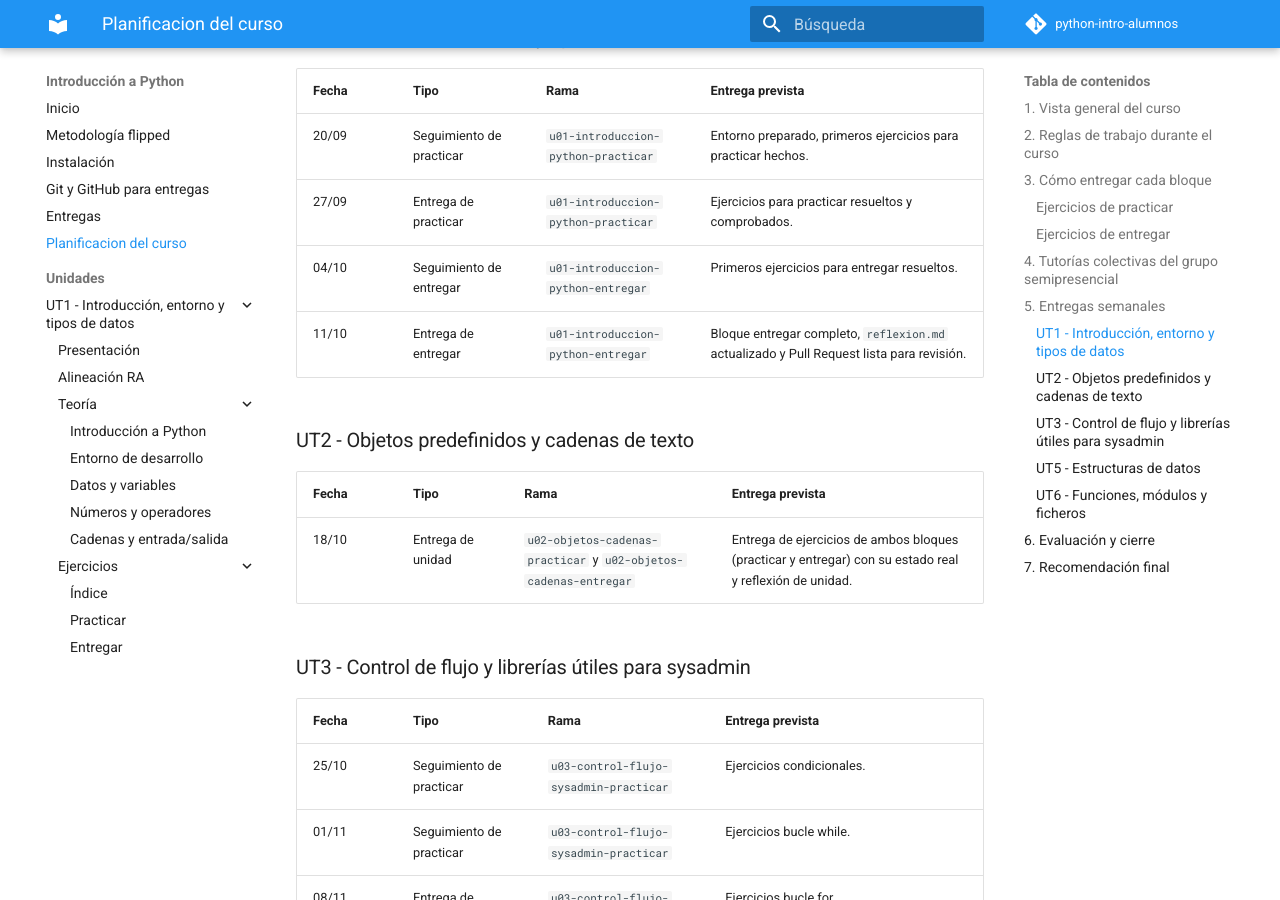
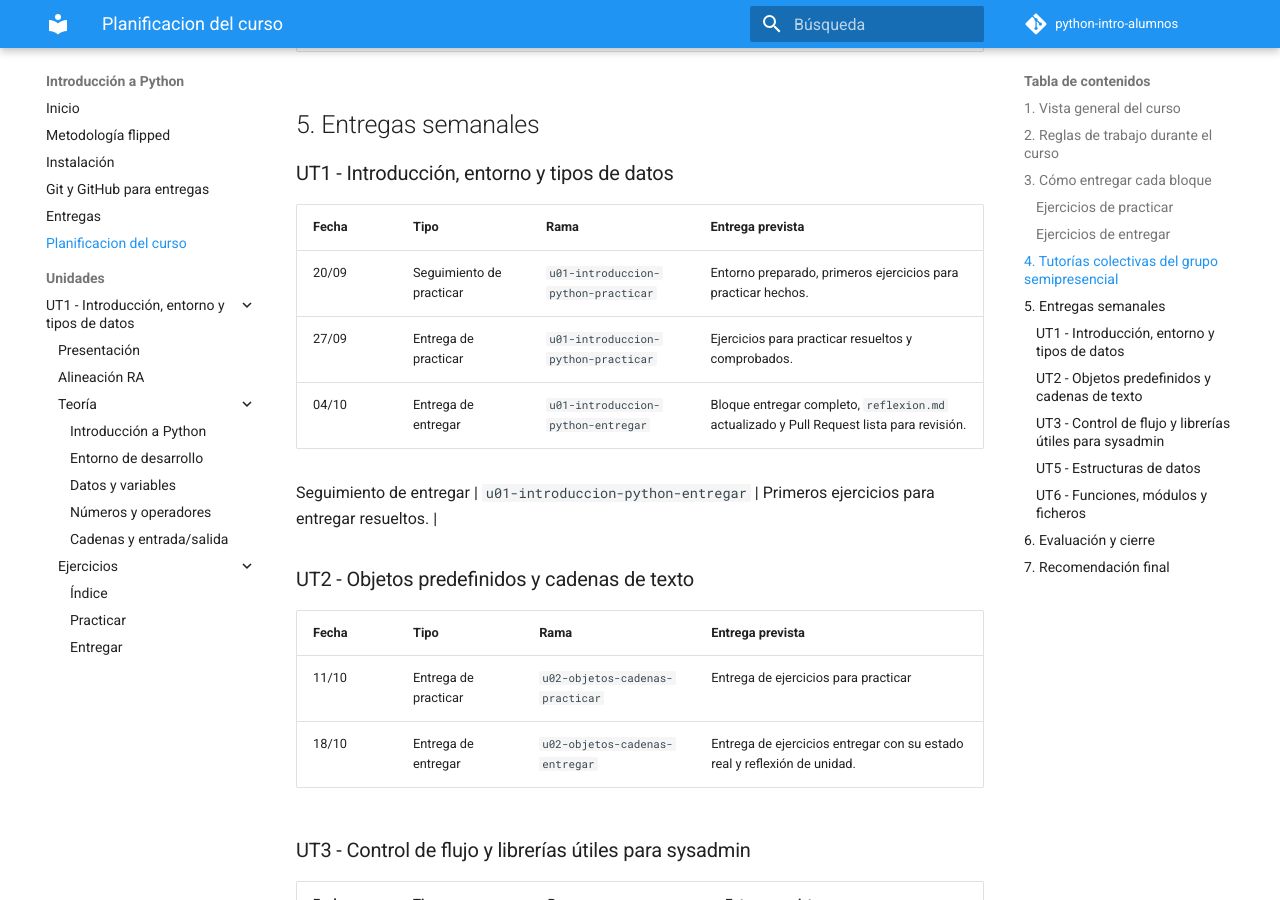
Before and after one commit to victoria-nr/python-intro-alumnos, an MkDocs documentation site: the page built from docs/planificacion.md, in a window 1280 px wide and 900 px high, scrolled down 3428 px. Built offline with MkDocs 1.6.1 and Material for MkDocs 9.7.7, drawn with Linux system fonts in a browser that asks for light colours; comment, search, counter and statistics services are not loaded; some of the changed text lies outside the part shown.

```diff
--- a/docs/planificacion.md
+++ b/docs/planificacion.md
@@ -7,6 +7,13 @@ Este documento resume el ritmo de trabajo del módulo: las unidades, las tutorí
 A continuación se muestra una planificación temporal de las Unidades de Trabajo y las evaluaciones a lo largo del curso. Esta planificación queda sujeta a posibles modificaciones.
 
 ![Planificación Introducción a la programación](assets/images/planificacion_ip.png)
+
+!!! danger "🚨 Cambio en la planificación del Tema 1 y Tema 2"
+    - El **Tema 1** finalizará una semana antes (el 4/10)
+    - El **Tema 2** comenzará una semana antes (el 5/10), teniendo el Tema 2 un total de dos semanas, en lugar de una.
+    - Revisa las fechas de las entregas correspondientes.
+
+
 
 ## 2. Reglas de trabajo durante el curso
 
@@ -65,7 +72,7 @@ Las tutorías serán normalmente online los lunes por la tarde, en el horario ha
 | Fecha | Foco de la sesión | Qué conviene traer preparado |
 |---|---|---|
 | 14/09 | 1) Arranque, entorno, repositorio, ramas y Pull Requests <br> 2) Inicio UT1 | Guía de entregas leída y cuenta de GitHub creada, si es posible, con el entorno de trabajo y el repositorio de entregas montado. |
-| 28/09 | 1) UT1: variables, tipos, entrada/salida y lectura de errores <br> 2) Resolución dudas | Primeros ejercicios de `practicar` intentados. Traer dudas ejercicios concretos. |
+| 28/09 | 1) UT1: variables, tipos, entrada/salida y lectura de errores | UT1: Primeros ejercicios de `entregar` intentados. Traer dudas ejercicios concretos. |
 | 14/10 | 1) UT2: objetos predefinidos y cadenas. <br> 2) Resolución dudas | Leída la teoría e intentados ejercicios para `practicar`. Traer dudas ejercicios concretos. |
 | 26/10 | 1) UT3: condicionales, bucles y trazado manual. <br>  2) Resolución dudas | Ejercicios para `practicar` `if` hechos. Ejercicios para `practicar` de `while` intentados. Traer algún ejercicio con `if` o `while` que haya dado problemas. |
 | 09/11 | 1) UT3: funciones de librerías y ejercicio de ejemplo <br>  2) Resolución dudas | Ejercicios para `practicar` terminados.  |
@@ -84,14 +91,17 @@ Las tutorías serán normalmente online los lunes por la tarde, en el horario ha
 |---|---|---|---|
 | 20/09 | Seguimiento de practicar | `u01-introduccion-python-practicar` | Entorno preparado, primeros ejercicios para practicar hechos. |
 | 27/09 | Entrega de practicar | `u01-introduccion-python-practicar` | Ejercicios para practicar resueltos y comprobados. |
-| 04/10 | Seguimiento de entregar | `u01-introduccion-python-entregar` | Primeros ejercicios para entregar resueltos. |
-| 11/10 | Entrega de entregar | `u01-introduccion-python-entregar` | Bloque entregar completo, `reflexion.md` actualizado y Pull Request lista para revisión. |
+| 04/10 |  Entrega de entregar | `u01-introduccion-python-entregar` | Bloque entregar completo, `reflexion.md` actualizado y Pull Request lista para revisión. |
+
+Seguimiento de entregar | `u01-introduccion-python-entregar` | Primeros ejercicios para entregar resueltos. |
+
 
 ### UT2 - Objetos predefinidos y cadenas de texto
 
 | Fecha | Tipo | Rama | Entrega prevista |
 |---|---|---|---|
-| 18/10 | Entrega de unidad | `u02-objetos-cadenas-practicar` y `u02-objetos-cadenas-entregar` | Entrega de ejercicios de ambos bloques (practicar y entregar) con su estado real y reflexión de unidad. |
+| 11/10 | Entrega de practicar | `u02-objetos-cadenas-practicar` | Entrega de ejercicios para practicar |
+| 18/10 | Entrega de entregar |  `u02-objetos-cadenas-entregar` | Entrega de ejercicios entregar con su estado real y reflexión de unidad. |
 
 ### UT3 - Control de flujo y librerías útiles para sysadmin
 
```
